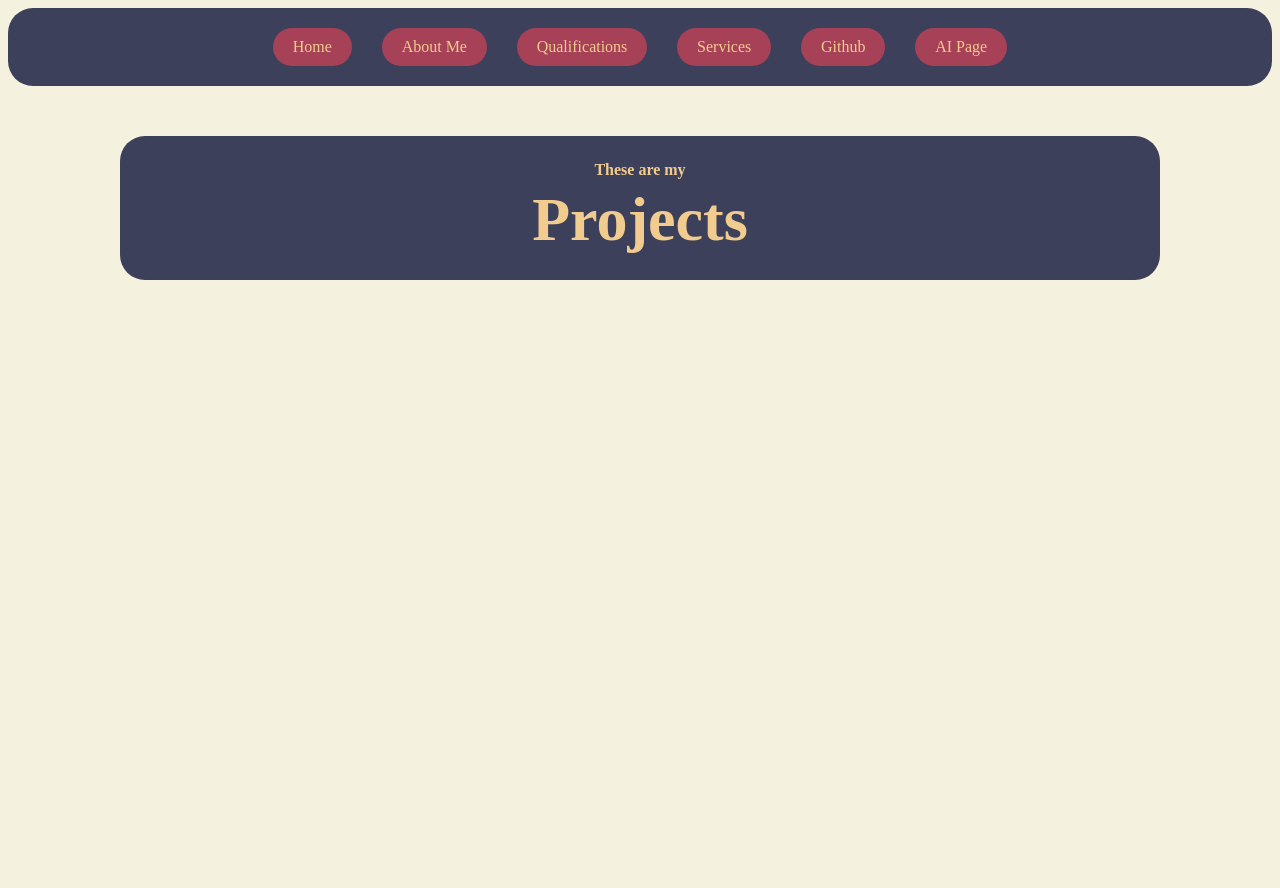
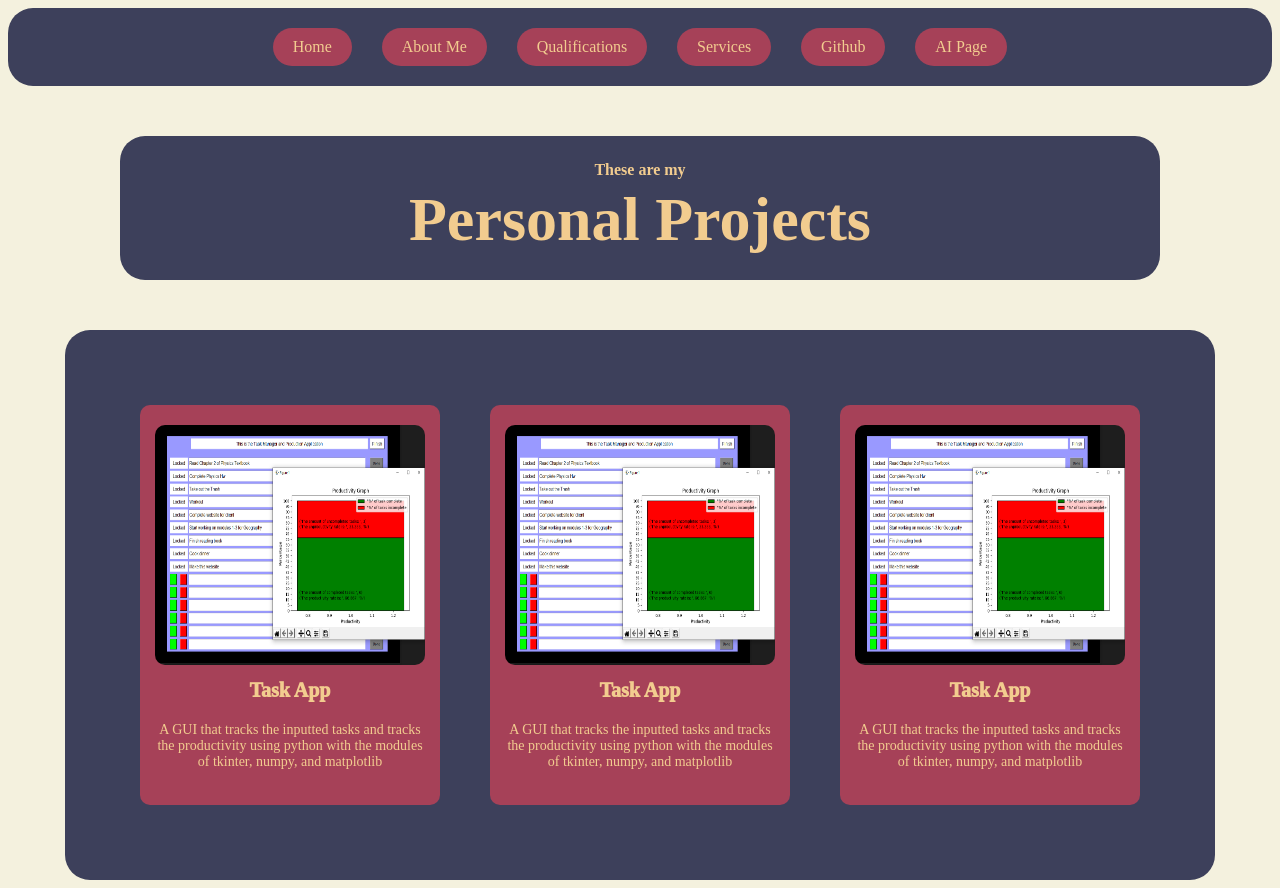
Before and after one commit to hamzaraza77094/personalWebsite, a plain HTML site: page projects.html in a window 1280 px wide. Before the commit the page ends 800 px from the top, so only its background shows below. Drawn offline with Linux system fonts and the light colour scheme.

Commit message:
created card thumbnail rack to display my projects

```diff
--- a/projects.css
+++ b/projects.css
@@ -76,3 +76,57 @@ nav {
     font-size: 62px;
     color: #F2CC8F;
 }
+
+/* Bottom Box */
+.full-background {
+    background: #3D405B;
+    border-radius: 25px;
+    padding: 75px;
+    max-width: 1000px;
+    text-align: center;
+    position:relative;
+    top: 50%;
+    left: 50%;
+    transform: translate(-50%, 0%)
+}
+/* Cards within the bottom box */
+.card {
+    width: 300px;
+    height: 400px;
+    border-radius: 10px;
+    overflow: hidden;
+    background-color: #A64158;
+    color: #F2CC8F;
+  }
+
+  .card img {
+    margin-top: 20px;
+    width: 90%;
+    height: 60%;
+    border-radius: 10px;
+    /* create a small little shadow behind it */
+    /* box-shadow: 0 0 10px white; */
+  }
+
+  .card-title {
+    padding: 10px;
+    margin: 0px;
+    font-size: 20px;
+    font-weight:1000;
+    text-align: center;
+  }
+
+  .card-description {
+    padding: 10px;
+    margin-top: 0px;
+    font-size: 14px;
+    font-weight: 500;
+    text-align: center;
+  }
+
+  .card-container {
+    display: flex;
+    justify-content: space-between;
+    width: 100%;
+    overflow-x: scroll;
+  }
--- a/projects.html
+++ b/projects.html
@@ -21,7 +21,27 @@
 
     <div class="header rcorners1">
         <p class="top-words">These are my</p>
-        <h1 class="bottom-words">Projects</h1>
+        <h1 class="bottom-words">Personal Projects</h1>
+    </div>
+
+    <div class="full-background">
+        <div class="card-container">
+            <div class="card">
+                <img src="images/tasks_thumbnail.PNG" alt="thumbnail">
+                <h3 class="card-title">Task App</h3>
+                <p class="card-description">A GUI that tracks the inputted tasks and tracks the productivity using python with the modules of tkinter, numpy, and matplotlib</p>
+              </div>
+            <div class="card">
+                <img src="images/tasks_thumbnail.PNG" alt="thumbnail">
+                <h3 class="card-title">Task App</h3>
+                <p class="card-description">A GUI that tracks the inputted tasks and tracks the productivity using python with the modules of tkinter, numpy, and matplotlib</p>
+              </div>
+            <div class="card">
+                <img src="images/tasks_thumbnail.PNG" alt="thumbnail">
+                <h3 class="card-title">Task App</h3>
+                <p class="card-description">A GUI that tracks the inputted tasks and tracks the productivity using python with the modules of tkinter, numpy, and matplotlib</p>
+              </div>
+        </div>
     </div>
 
 
```
Also changed, not shown: about.html (+1 -1 lines), images/FourK.jpg (added), images/Login_thumbnail.PNG (added), images/NewsAPI.png (added), images/fourKK.jpg (added), images/linkedinpic.png (renamed from linkedinpic.png), images/tamu.jpg (added), images/tasks_thumbnail.PNG (added), linkedin.jpeg (deleted), 3 other files.
